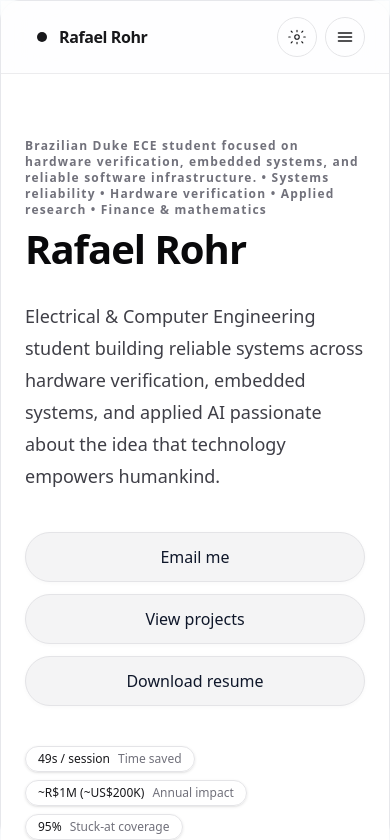
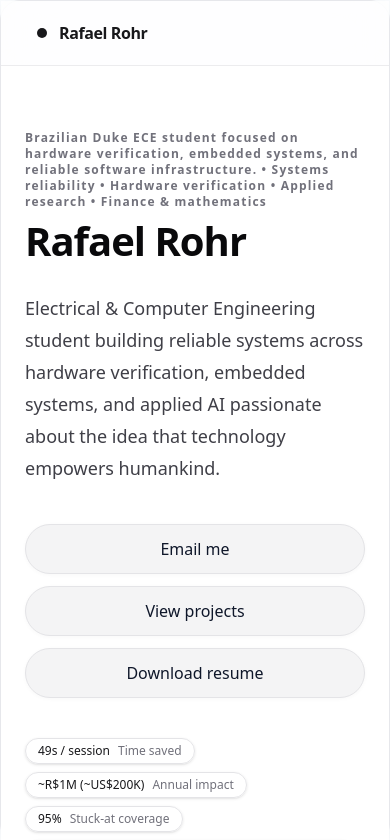
Before and after one commit to rohrrafael1/portfolio, a Next.js app: page / in a window 390 px wide. Shown: the top 840 px of the page. Built offline with nearby package versions, Linux system fonts and the light colour scheme.

Commit message:
feat: dark mode

```diff
--- a/src/components/Navbar.tsx
+++ b/src/components/Navbar.tsx
@@ -144,19 +144,6 @@ export function Navbar() {
             Resume
           </a>
         </div>
-
-        <div className="flex items-center md:hidden">
-          <ThemeSwitch />
-          <button
-            type="button"
-            className="inline-flex h-10 w-10 items-center justify-center rounded-full border border-zinc-200 text-zinc-900 transition-colors hover:bg-zinc-100 focus-visible:ring-2 focus-visible:ring-indigo-300 dark:border-zinc-800 dark:text-zinc-100 dark:hover:bg-zinc-900 ml-2"
-            aria-expanded={open}
-            aria-controls={menuId}
-            onClick={() => setOpen((v) => !v)}
-          >
-            <IconMenu open={open} />
-          </button>
-        </div>
       </div>
 
       {open ? (
```
